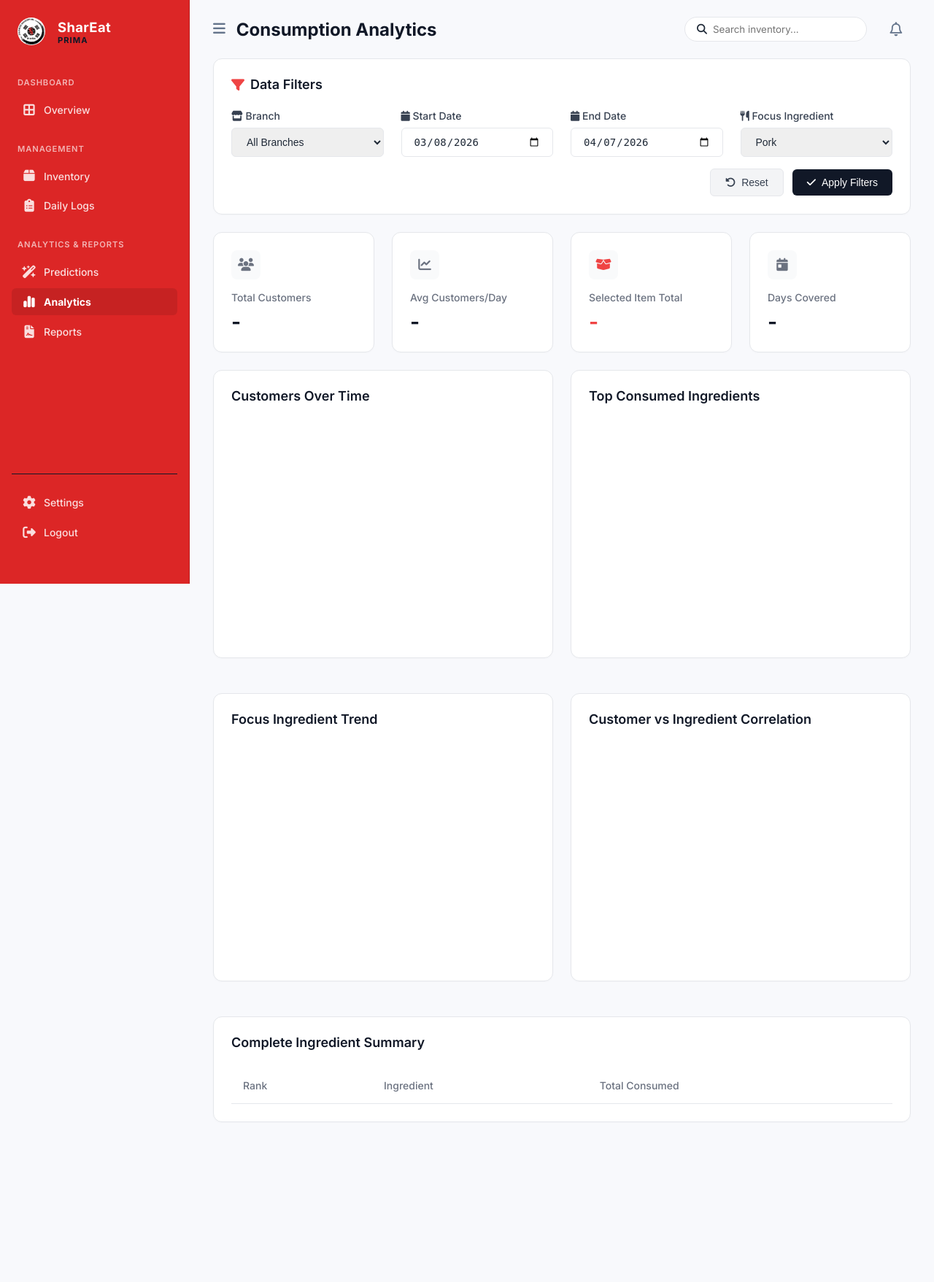
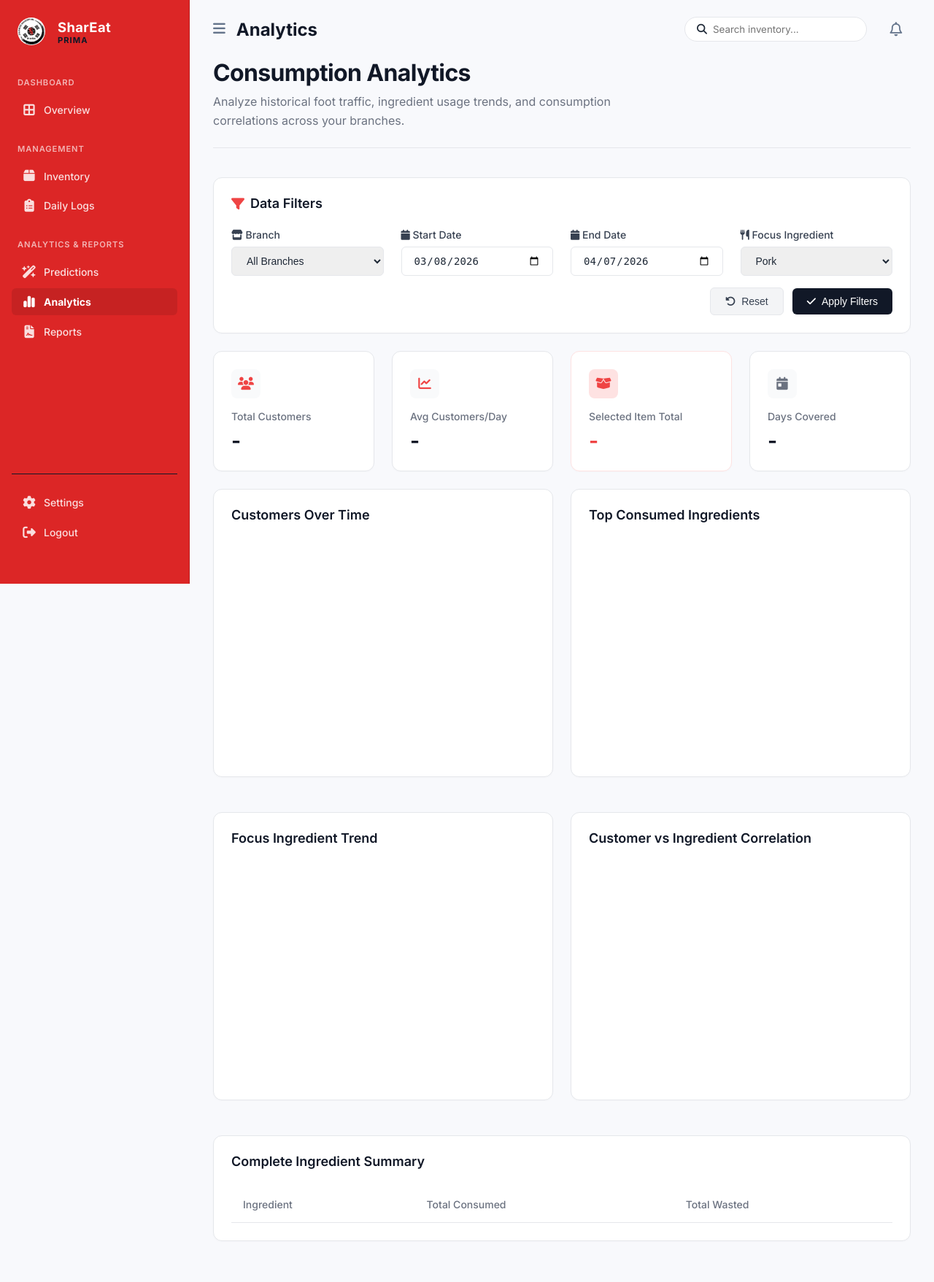
Before and after one commit to excesting/shareitV1, a Flask app: page /analytics in a window 1280 px wide. Shown: the whole page at 73% size. Before the commit the page ends 1538 px from the top, so only its background shows below. Run offline with Flask 3, Linux system fonts and the light colour scheme; the visitor is signed in with stand-in values (Sample User, id 1); data that the repository does not hold is empty; a map, chart or similar area stays blank; parts of the project's set-up code (start-up, migrations or seed data) failed here and were passed over; some libraries are stand-ins or nearby versions.

Commit message:
Update analytics page titles and layout

```diff
--- a/templates/analytics.html
+++ b/templates/analytics.html
@@ -1,13 +1,21 @@
 {% extends "base.html" %}
 
-{% block title %}Analytics - D-inventy{% endblock %}
-{% block page_title %}Consumption Analytics{% endblock %}
+{% block title %}Analytics - SHAREAT PRIMA{% endblock %}
+{% block page_title %}Analytics{% endblock %}
 
 {% block head %}
 <script src="https://cdn.jsdelivr.net/npm/chart.js"></script>
 {% endblock %}
 
 {% block content %}
+
+<div class="page-hero">
+    <h1 class="page-hero-title">Consumption Analytics</h1>
+    <p class="page-hero-subtitle">
+        Analyze historical foot traffic, ingredient usage trends, and consumption correlations across your branches.
+    </p>
+</div>
+
 <div class="card mb-6" id="foodAnalyticsFilters">
     <div class="card-header">
         <h2 class="card-title"><i class="fas fa-filter text-primary"></i> Data Filters</h2>
@@ -35,24 +43,24 @@
         </div>
     </div>
     <div class="d-flex justify-end items-center mt-2" style="gap: 0.75rem;">
-    <button id="faReset" class="btn btn-secondary"><i class="fas fa-rotate-left"></i> Reset</button>
+        <button id="faReset" class="btn btn-secondary" onclick="window.app.resetAnalyticsFilters(); window.app.renderAnalytics();"><i class="fas fa-rotate-left"></i> Reset</button>
         <button id="faApply" class="btn btn-primary"><i class="fas fa-check"></i> Apply Filters</button>
     </div>
 </div>
 
 <div class="grid grid-4 mb-6" id="foodAnalyticsStats">
     <div class="stats-card">
-    <div class="stats-icon"><i class="fas fa-users"></i></div>
+        <div class="stats-icon"><i class="fas fa-users text-primary"></i></div>
         <div class="stats-label">Total Customers</div>
         <div class="stats-number" id="faTotalCustomers">-</div>
     </div>
     <div class="stats-card">
-    <div class="stats-icon"><i class="fas fa-chart-line"></i></div>
+        <div class="stats-icon"><i class="fas fa-chart-line text-primary"></i></div>
         <div class="stats-label">Avg Customers/Day</div>
         <div class="stats-number" id="faAvgCustomers">-</div>
     </div>
-  <div class="stats-card">
-    <div class="stats-icon text-primary"><i class="fas fa-box-open"></i></div>
+    <div class="stats-card" style="border: 1px solid var(--primary-light);">
+        <div class="stats-icon" style="background: var(--primary-light); color: var(--primary-color);"><i class="fas fa-box-open"></i></div>
         <div class="stats-label">Selected Item Total</div>
         <div class="stats-number text-primary" id="faSelectedTotal">-</div>
     </div>
@@ -95,9 +103,15 @@
 
 <div class="card mb-6">
     <div class="card-header"><h2 class="card-title">Complete Ingredient Summary</h2></div>
-  <div class="table-container">
+    <div style="overflow-x: auto;">
         <table class="table">
-      <thead><tr><th>Rank</th><th>Ingredient</th><th>Total Consumed</th></tr></thead>
+            <thead>
+                <tr>
+                    <th>Ingredient</th>
+                    <th>Total Consumed</th>
+                    <th>Total Wasted</th>
+                </tr>
+            </thead>
             <tbody id="faItemsTableBody"></tbody>
         </table>
     </div>
```
Lines whose indentation alone changed are shown as unchanged.
